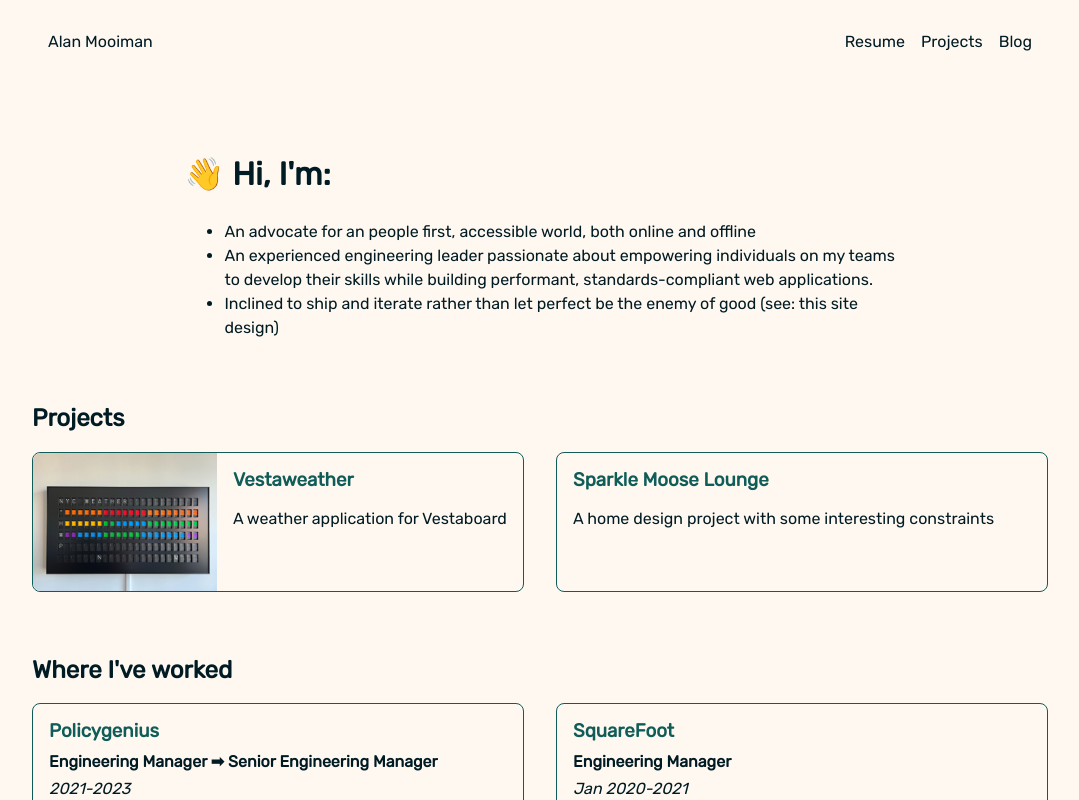
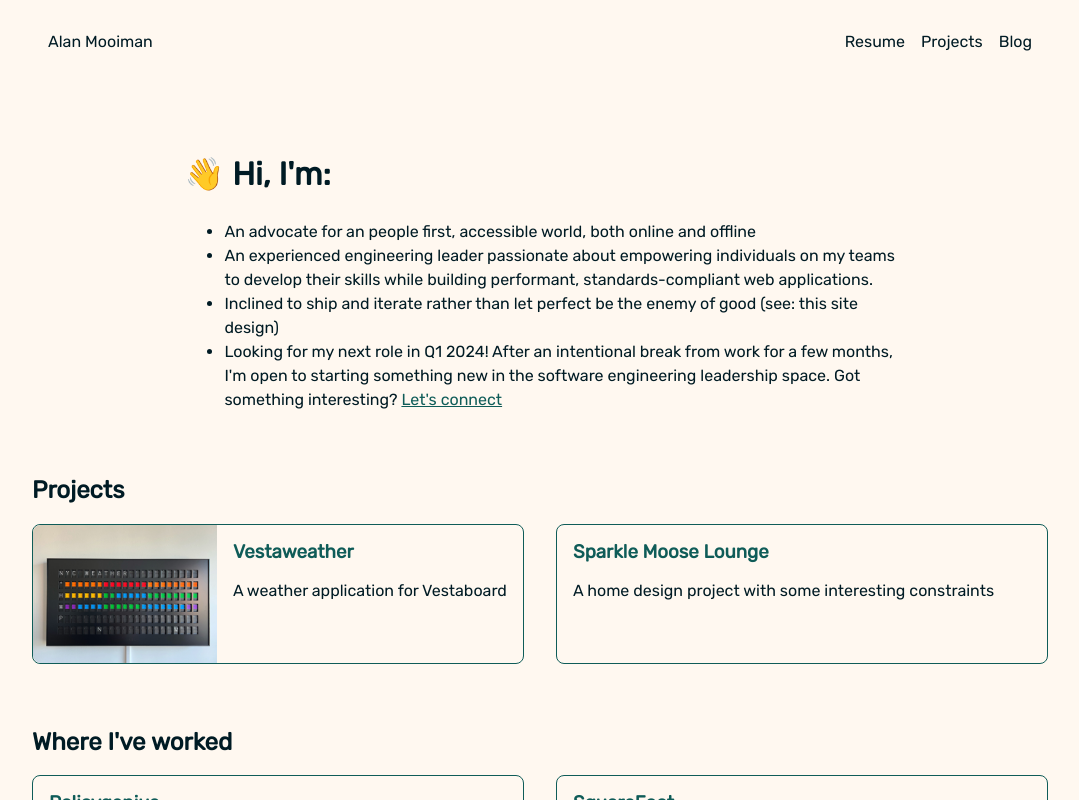
Before and after one commit to alanmoo/alanmoo-svelte, a SvelteKit app: page / in a window 1280 px wide. Shown: the top 800 px of the page, without its empty margins (100-1179 px from the left). Built offline with nearby package versions, Linux system fonts and the light colour scheme.

Commit message:
Open to work

```diff
--- a/src/routes/+page.svelte
+++ b/src/routes/+page.svelte
@@ -49,6 +49,11 @@
 		<li>
 			Inclined to ship and iterate rather than let perfect be the enemy of good (see: this site
 			design)
+		</li>
+		<li>
+			Looking for my next role in Q1 2024! After an intentional break from work for a few months,
+			I'm open to starting something new in the software engineering leadership space. Got something
+			interesting? <a href="https://linkedin.com/in/amooiman">Let's connect</a>
 		</li>
 	</ul>
 </div>
```
